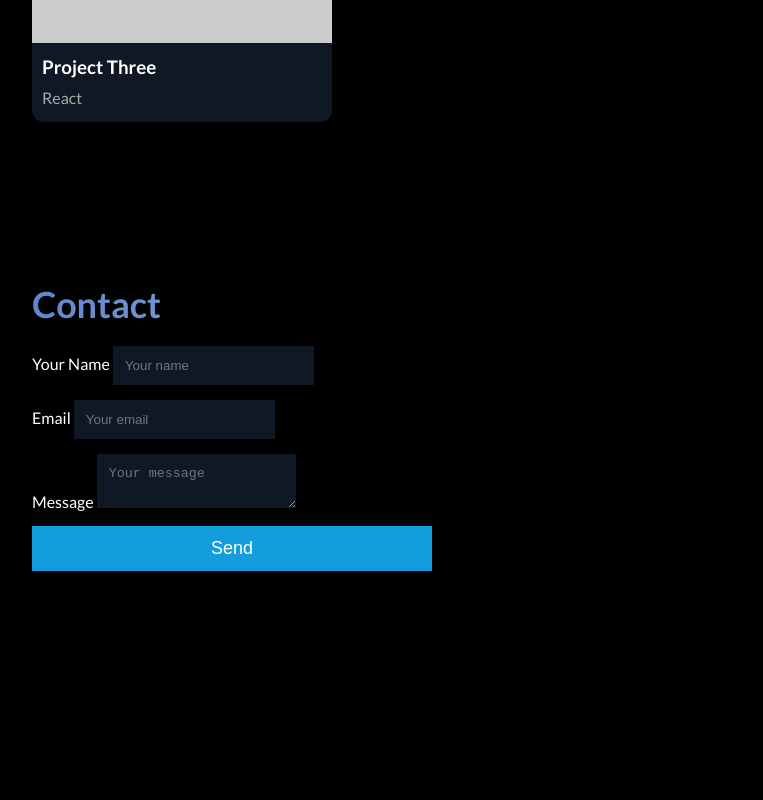
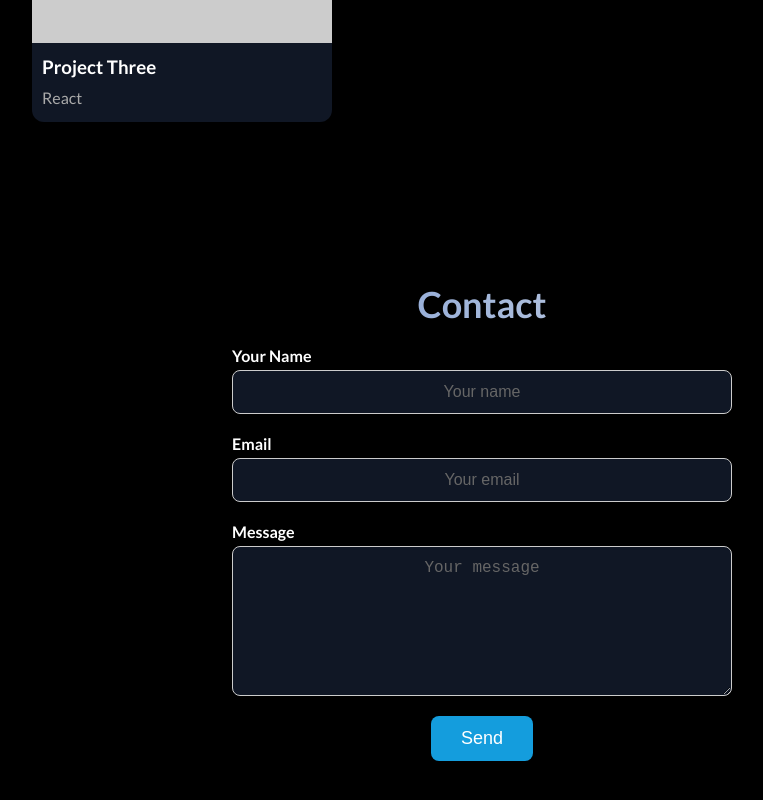
Before and after one commit to Taticornaz/Portfolio2025, a website: page index.html in a window 1280 px wide. Shown: the part 2372-3172 px from the top of the page, without its empty margins (288-1051 px from the left). Before the commit the page ends 3023 px from the top, so only its background shows below. Drawn offline with Linux system fonts and the light colour scheme; placeholder pictures from the web are drawn by us.

Commit message:
Ajout des styles pour la section Contact

```diff
--- a/style.css
+++ b/style.css
@@ -270,8 +270,75 @@ button:hover {
     font-size: 60px;
     font-family: "Lato", sans-serif;
     font-weight: bold;
-
     background: linear-gradient(to left, #e7e8e9, #5f86cd);
     -webkit-background-clip: text;
     -webkit-text-fill-color: transparent;
+    text-align: center;
 }
+
+
+
+.contact-form {
+    max-width: 500px;
+    margin: 0 auto;
+    display: flex;
+    flex-direction: column;
+    gap: 20px;
+}
+
+.form-group {
+    display: flex;
+    flex-direction: column;
+}
+
+.form-group label {
+    margin-bottom: 5px;
+    font-weight: bold;
+    color: #fff;
+    font-size: 16px;
+}
+
+.form-group input,
+.form-group textarea {
+    padding: 12px 15px;
+    border: 1px solid #ccc;
+    border-radius: 8px;
+    font-size: 16px;
+    color: #000;
+    outline: none;
+}
+
+.form-group input::placeholder,
+.form-group textarea::placeholder {
+    text-align: center;
+    color: #666;
+    font-size: 16px;
+}
+
+.form-group input:focus,
+.form-group textarea:focus {
+    border-color: #149ddd;
+    box-shadow: 0 0 5px rgba(20, 157, 221, 0.5);
+}
+
+textarea {
+    min-height: 150px;
+    resize: vertical;
+}
+
+.btn-submit {
+    padding: 12px 30px;
+    width: auto;
+    align-self: center;
+    background-color: #149ddd;
+    border: none;
+    border-radius: 8px;
+    color: white;
+    font-size: 18px;
+    cursor: pointer;
+    transition: 0.3s;
+}
+
+.btn-submit:hover {
+    background-color: #0f7cb2;
+}
```
